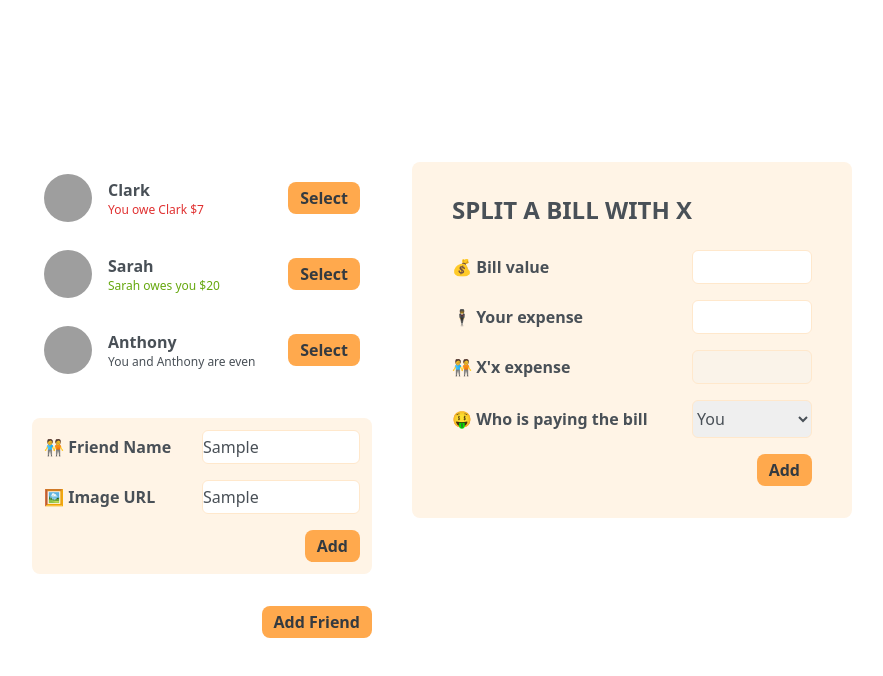
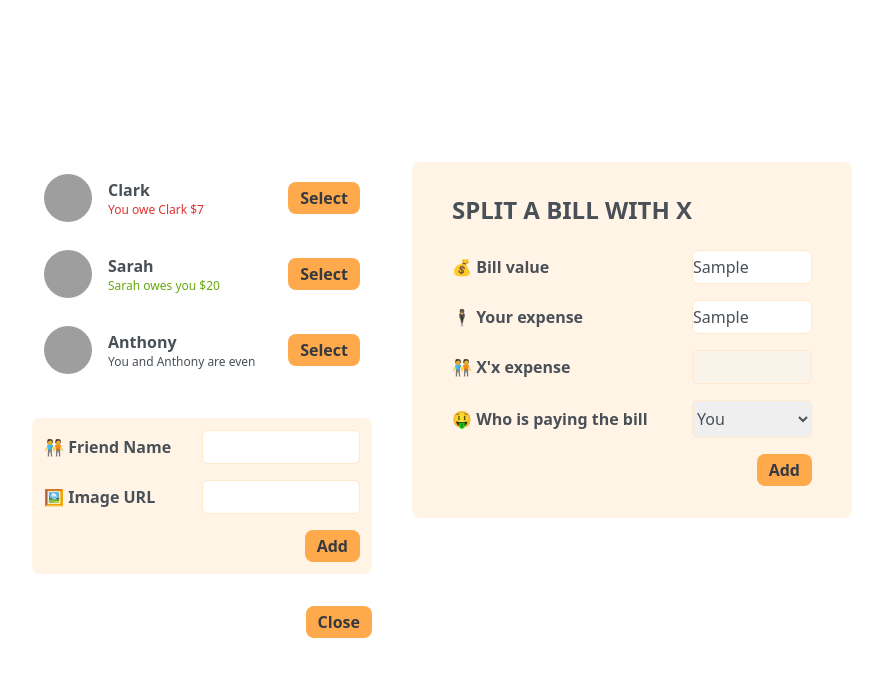
Before and after one commit to mszaman/ent-n-split-react, a React (Vite) app: page / in a window 1280 px wide. Both pictures are taken after typing "Sample", "Sample" into the empty fields and a click on the button "Add Friend". Shown: the top 676 px of the page, without its empty margins (198-1081 px from the left). Built offline with nearby package versions, Linux system fonts and the light colour scheme; grey boxes are pictures that could not be loaded.

Commit message:
implemented toggling for add friend form and deleted unneccessary components.

```diff
--- a/src/App.jsx
+++ b/src/App.jsx
@@ -1,3 +1,4 @@
+import { useState } from "react";
 import AddFriendForm from "./components/AddFriendForm";
 import BillForm from "./components/BillFrom";
 import FriendList from "./components/FriendList";
@@ -24,6 +25,15 @@ function App() {
       balance: 0,
     },
   ];
+
+  const [toggleAddFriend, setToggleAddFriend] = useState(false);
+  const [name, setName] = useState("");
+
+  console.log(toggleAddFriend);
+  function handleToggleAddFriend() {
+    setToggleAddFriend((toggleAddFriend) => !toggleAddFriend);
+  }
+
   return (
     <>
       <div className="flex flex-col gap-10 md:flex-row">
@@ -35,8 +45,10 @@ function App() {
             ))}
           </ul>
           {/* AddFriendForm */}
-          <AddFriendForm />
-          <Button className={`float-end`}>Add Friend</Button>
+          {toggleAddFriend && <AddFriendForm />}
+          <Button className={`float-end`} onClick={handleToggleAddFriend}>
+            {toggleAddFriend ? "Close" : "Add Friend"}
+          </Button>
         </div>
         <div className="mx-auto w-[440px]">
           {/* BillForm */}
--- a/src/components/AddFriendForm.jsx
+++ b/src/components/AddFriendForm.jsx
@@ -1,11 +1,17 @@
-import AddFriendFormInput from "./atoms/AddFriendFormInput";
+import FormGroup from "./atoms/FormGroup";
 import Button from "./atoms/Button";
 
 export default function AddFriendForm() {
   return (
-    <form className="bg-orange-lighest mb-8 flex flex-col justify-center gap-4 rounded-lg p-3">
-      <AddFriendFormInput text={`🧑‍🤝‍🧑 Friend Name`} />
-      <AddFriendFormInput text={`🖼️ Image URL`} />
+    <form className="mb-8 flex flex-col justify-center gap-4 rounded-lg bg-orange-lighest p-3">
+      <FormGroup>
+        <label className={`w-1/2 font-bold`}>🧑‍🤝‍🧑 Friend Name</label>
+        <input className={`w-1/2 rounded-md border border-orange-light py-1`} />
+      </FormGroup>
+      <FormGroup>
+        <label className={`w-1/2 font-bold`}>🖼️ Image URL</label>
+        <input className={`w-1/2 rounded-md border border-orange-light py-1`} />
+      </FormGroup>
       <Button className="self-end">Add</Button>
     </form>
   );
--- a/src/components/BillFrom.jsx
+++ b/src/components/BillFrom.jsx
@@ -1,15 +1,32 @@
-import BillFormInput from "./atoms/BillFormInput";
-import BillFormSelect from "./atoms/BillFormSelect";
 import Button from "./atoms/Button";
+import FormGroup from "./atoms/FormGroup";
 
 export default function BillForm() {
   return (
-    <form className="bg-orange-lighest mb-4 flex flex-col justify-center gap-4 rounded-lg px-10 py-8">
+    <form className="mb-4 flex flex-col justify-center gap-4 rounded-lg bg-orange-lighest px-10 py-8">
       <h2 className="mb-2 text-2xl font-bold uppercase">split a bill with X</h2>
-      <BillFormInput text={`💰 Bill value`} />
-      <BillFormInput text={`🕴️ Your expense`} />
-      <BillFormInput text={`🧑‍🤝‍🧑 X'x expense`} disabled={true} />
-      <BillFormSelect text={`🤑 Who is paying the bill`} />
+      <FormGroup>
+        <label className={`w-2/3 font-bold`}>💰 Bill value</label>
+        <input className={`w-1/3 rounded-md border border-orange-light py-1`} />
+      </FormGroup>
+      <FormGroup>
+        <label className={`w-2/3 font-bold`}>🕴️ Your expense</label>
+        <input className={`w-1/3 rounded-md border border-orange-light py-1`} />
+      </FormGroup>
+      <FormGroup>
+        <label className={`w-2/3 font-bold`}>🧑‍🤝‍🧑 X'x expense</label>
+        <input
+          className={`w-1/3 rounded-md border border-orange-light py-1`}
+          disabled
+        />
+      </FormGroup>
+      <FormGroup>
+        <label className={`w-2/3 font-bold`}>🤑 Who is paying the bill</label>
+        <select className=" w-1/3 rounded-md border border-orange-light py-[6px]">
+          <option value="you">You</option>
+          <option value="x">X</option>
+        </select>
+      </FormGroup>
       <Button className="self-end">Add</Button>
     </form>
   );
--- a/src/components/atoms/AddFriendFormInput.jsx
+++ /dev/null
@@ -1,10 +0,0 @@
-import FormGroup from "./FormGroup";
-import InputField from "./InputField";
-
-export default function AddFriendFormInput({ text }) {
-  return (
-    <FormGroup text={text} className={`w-1/2`}>
-      <InputField className={`w-1/2`} />
-    </FormGroup>
-  );
-}
--- a/src/components/atoms/BillFormInput.jsx
+++ /dev/null
@@ -1,10 +0,0 @@
-import FormGroup from "./FormGroup";
-import InputField from "./InputField";
-
-export default function BillFormInput({ text, disabled }) {
-  return (
-    <FormGroup text={text} className={`w-2/3`}>
-      <InputField className={`w-1/3`} disabled={disabled} />
-    </FormGroup>
-  );
-}
--- a/src/components/atoms/BillFormSelect.jsx
+++ /dev/null
@@ -1,12 +0,0 @@
-import FormGroup from "./FormGroup";
-
-export default function BillFormSelect({ text }) {
-  return (
-    <FormGroup text={text} className={`w-2/3`}>
-      <select className=" border-orange-light w-1/3 rounded-md border py-[6px]">
-        <option value="you">You</option>
-        <option value="x">X</option>
-      </select>
-    </FormGroup>
-  );
-}
--- a/src/components/atoms/FormGroup.jsx
+++ b/src/components/atoms/FormGroup.jsx
@@ -1,7 +1,7 @@
-export default function FormGroup({ children, text, className }) {
+export default function FormGroup({ children }) {
   return (
     <div className="flex items-center">
-      <label className={`font-bold ${className}`}>{text}</label>
+      {/* <label className={`font-bold ${className}`}>{text}</label> */}
       {children}
     </div>
   );
--- a/src/components/atoms/InputField.jsx
+++ /dev/null
@@ -1,10 +0,0 @@
-export default function InputField({ disabled = false, className }) {
-  return (
-    <>
-      <input
-        className={`border-orange-light rounded-md border py-1 ${className}`}
-        disabled={disabled}
-      />
-    </>
-  );
-}
```
